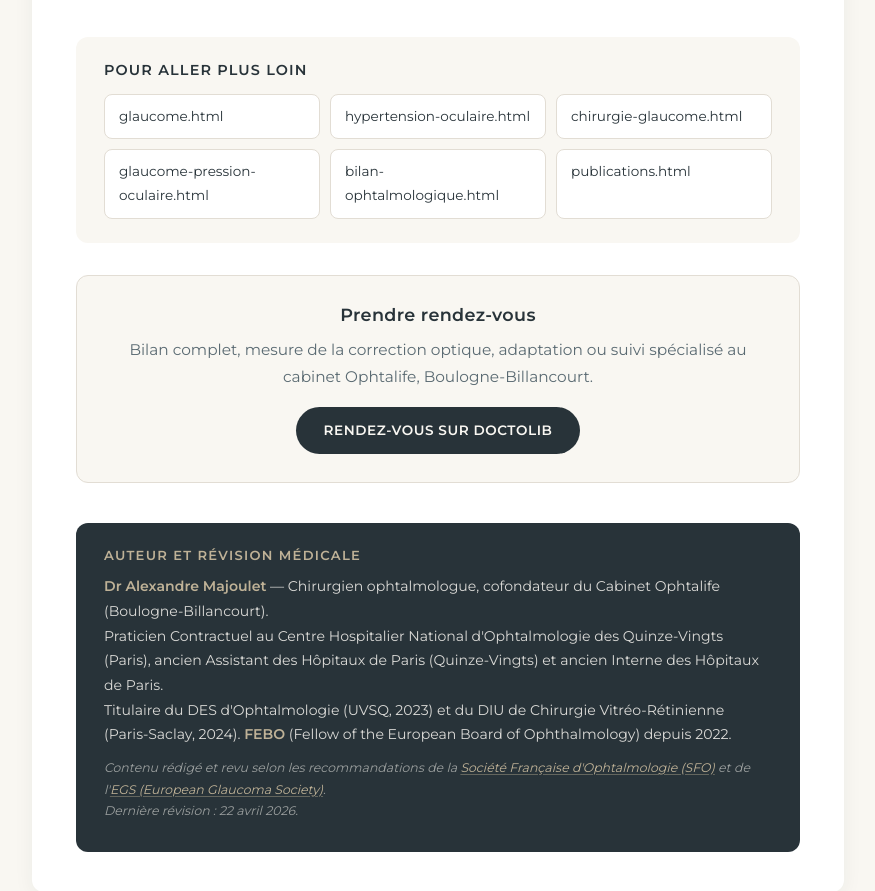
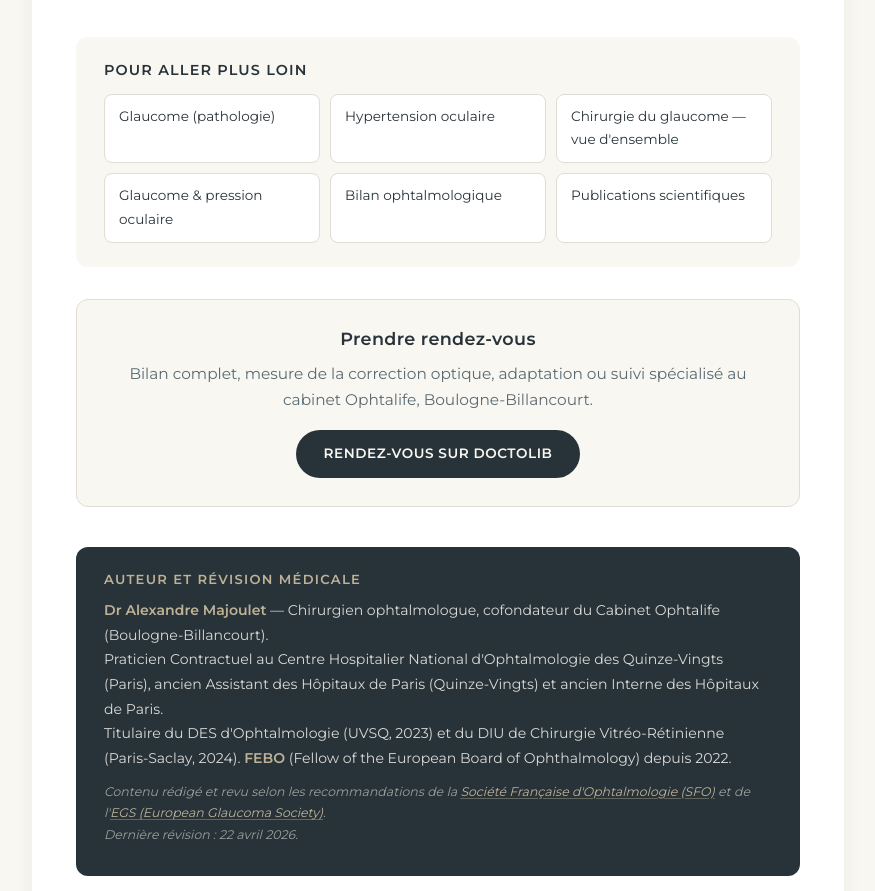
Before and after one commit to Docteurmajoulet/site-docteur-majoulet, a plain HTML site: page laser-slt.html in a window 1280 px wide. Shown: the part 1366-2257 px from the top of the page, without its empty margins (202-1077 px from the left). Drawn offline with Linux system fonts and the light colour scheme.

Commit message:
fix(ui): correction 6 liens related-pathologies cassés sur laser-slt.html
href et libellé inversés : href='/Pathologie : Glaucome' -> href='/glaucome' avec libellé lisible.
Impact : 6 liens internes vers glaucome, hypertension-oculaire, chirurgie-glaucome, glaucome-pression-oculaire, bilan-ophtalmologique, publications désormais fonctionnels (maillage SEO + UX).

```diff
--- a/laser-slt.html
+++ b/laser-slt.html
@@ -560,12 +560,12 @@ body.menu-open { overflow: hidden; }
             <div class="related-pathologies">
                 <h3>Pour aller plus loin</h3>
                 <div class="related-grid">
-                    <a href="/Pathologie : Glaucome" class="related-link">glaucome.html</a>
-                    <a href="/Hypertension oculaire" class="related-link">hypertension-oculaire.html</a>
-                    <a href="/Chirurgie du glaucome — vue d'ensemble" class="related-link">chirurgie-glaucome.html</a>
-                    <a href="/Glaucome & pression oculaire" class="related-link">glaucome-pression-oculaire.html</a>
-                    <a href="/Bilan ophtalmologique" class="related-link">bilan-ophtalmologique.html</a>
-                    <a href="/Publications scientifiques" class="related-link">publications.html</a>
+                    <a href="/glaucome" class="related-link">Glaucome (pathologie)</a>
+                    <a href="/hypertension-oculaire" class="related-link">Hypertension oculaire</a>
+                    <a href="/chirurgie-glaucome" class="related-link">Chirurgie du glaucome — vue d'ensemble</a>
+                    <a href="/glaucome-pression-oculaire" class="related-link">Glaucome &amp; pression oculaire</a>
+                    <a href="/bilan-ophtalmologique" class="related-link">Bilan ophtalmologique</a>
+                    <a href="/publications" class="related-link">Publications scientifiques</a>
                 </div>
             </div>
 
```
